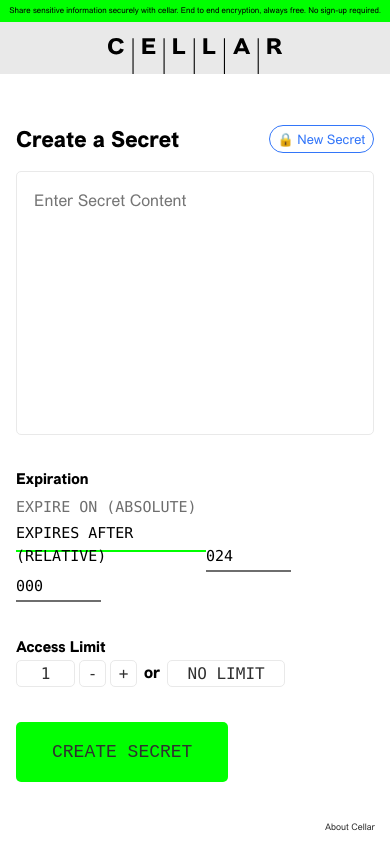
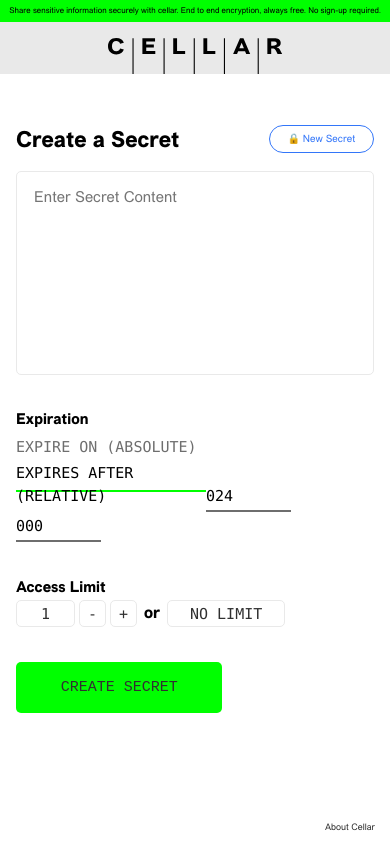
Before and after one commit to Cellar/cellar-ui, a React (Vite) app: page / in a window 390 px wide. Built offline with nearby package versions, Linux system fonts and the light colour scheme; a web font is replaced by a local one.

Commit message:
Format the access page
Signed-off-by: Aria Vesta <dev@ariavesta.com>

```diff
--- a/src/components/Button.module.css
+++ b/src/components/Button.module.css
@@ -52,7 +52,7 @@
   text-transform: uppercase;
   background-color: var(--color-green);
   color: var(--color-green);
-  padding: 20px 2.2rem;
+  padding: 2rem 2.2rem;
   letter-spacing: 4px;
   position: relative;
 }
@@ -97,19 +97,12 @@
 }
 
 @media screen and (max-width: 1000px) {
-  .button {
-    font-size: large;
-  }
-
   .primary {
-    padding: 20px 10px;
+    padding: 1.7rem 1.87rem;
+    font-size: 1.5rem;
   }
 
   .secondary {
-    font-size: small;
-  }
-
-  .round {
-    font-size: small;
+    font-size: 1.1rem;
   }
 }
--- a/src/components/Form.module.css
+++ b/src/components/Form.module.css
@@ -52,6 +52,7 @@
   text-transform: initial;
   padding-top: 1.8rem;
   padding-left: 1.7rem;
+  line-height: 1.92rem;
 }
 
 .formButton {
@@ -87,12 +88,10 @@
 
 @media screen and (max-width: 1000px) {
   .input {
-    font-size: 1.6rem;
+    font-size: 1.5rem;
+  }
+
+  .textArea {
+    line-height: 1.8rem;
   }
 }
-
-@media screen and (max-width: 400px) {
-  .input {
-    font-size: 1.6rem;
-  }
-}
--- a/src/components/accessSecret/AccessSecretDisplay.module.css
+++ b/src/components/accessSecret/AccessSecretDisplay.module.css
@@ -1,3 +1,7 @@
 .formSection {
-  padding-top: 3rem;
+  padding-top: 2rem;
 }
+
+.secretContent {
+  color: var(--color-gray);
+}
--- a/src/components/accessSecret/AccessSecretDisplay.tsx
+++ b/src/components/accessSecret/AccessSecretDisplay.tsx
@@ -3,9 +3,11 @@
 import {useLoaderData} from "react-router-dom";
 import {ISecret} from "../../models/secret";
 import classes from "./AccessSecretDisplay.module.css";
+import {useMediaQuery} from "@mantine/hooks";
 
 export const AccessSecretDisplay = () => {
   const { content: secretContent } = useLoaderData() as ISecret
+  const isMobile = useMediaQuery('(max-width: 1000px)');
 
   async function handleCopySecret() {
     await navigator.clipboard.writeText(secretContent)
@@ -15,9 +17,10 @@
     <div>
       <Form>
         <TextArea
+          className={classes.secretContent}
           readOnly={true}
           value={secretContent}
-          rows={8}
+          rows={isMobile ? 11 : 11}
           required/>
         <div className={classes.formSection}>
           <Button appearance={Button.appearances.primary} data-text="Copy Secret" onClick={handleCopySecret}>
```
